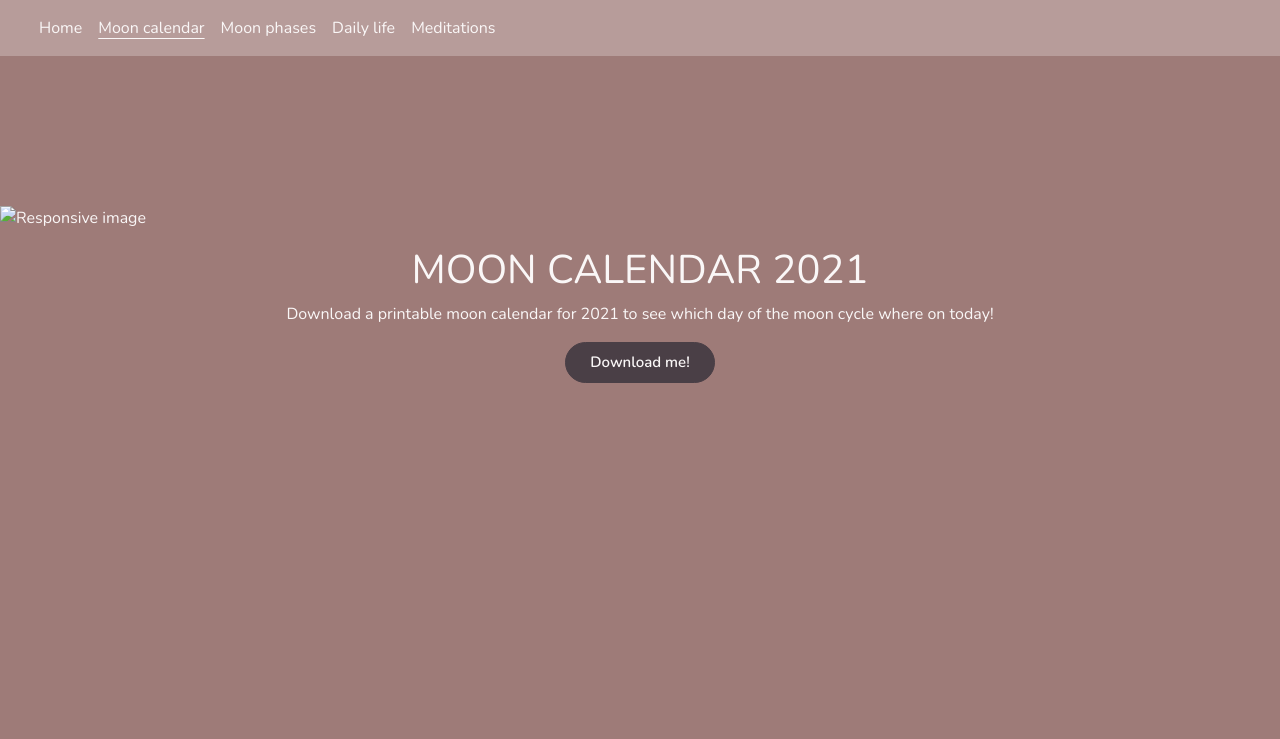
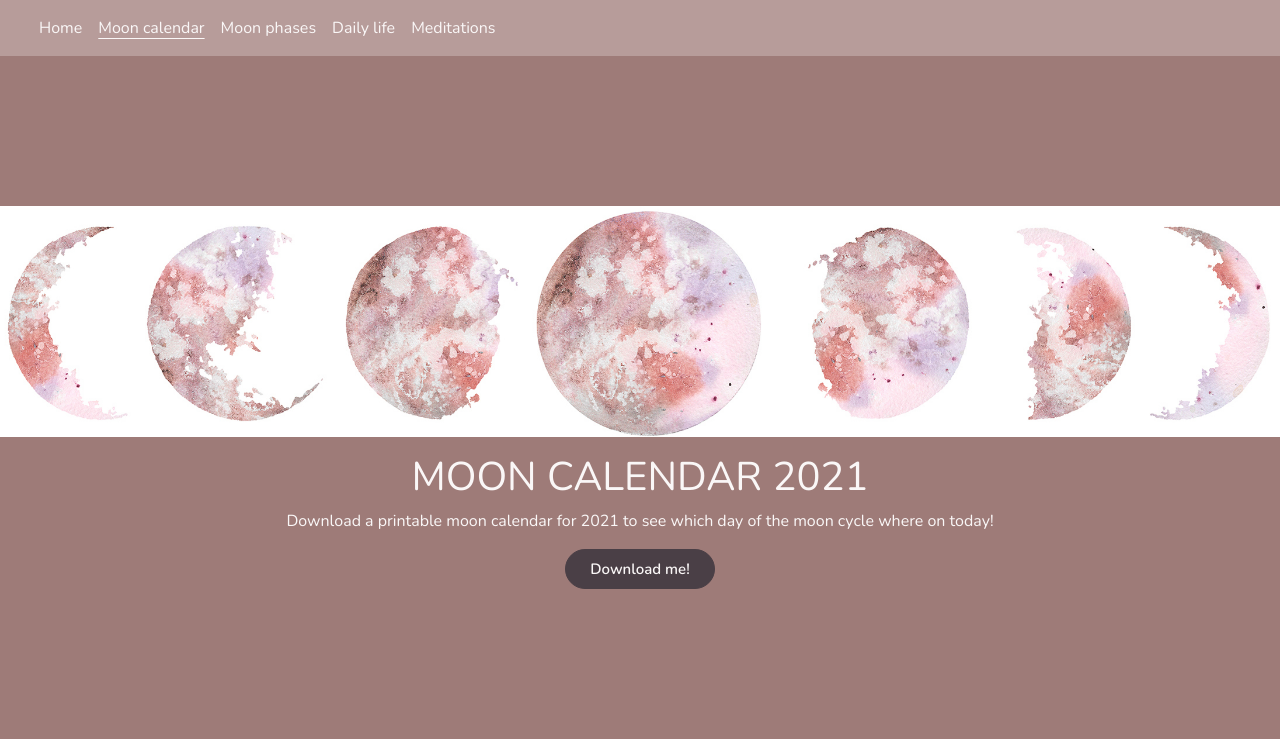
Before and after one commit to Code-Institute-Submissions/Follow-the-moon, a plain HTML site: page mooncalendar.html in a window 1280 px wide. Shown: the top 739 px of the page. Drawn offline with nearby package versions, Linux system fonts and the light colour scheme; the site is published under a folder, as on GitHub Pages, so addresses that start at the root find nothing.

Commit message:
Bugfix moon_phases image mooncalendar.html

```diff
--- a/mooncalendar.html
+++ b/mooncalendar.html
@@ -35,7 +35,7 @@
     <!-- Calendar content -->
     <section class="container-fluid">
         <div class="row calendar-content">
-            <img src="/assets/images/moon_phases.jpg" class="img-fluid" alt="Responsive image">
+            <img src="assets/images/moon_phases.jpg" class="img-fluid" alt="Moon phases">
             <div class="col-12 mt-3 text-center">
                 <h1 class="text-uppercase">Moon calendar 2021</h1>
             </div>
```
